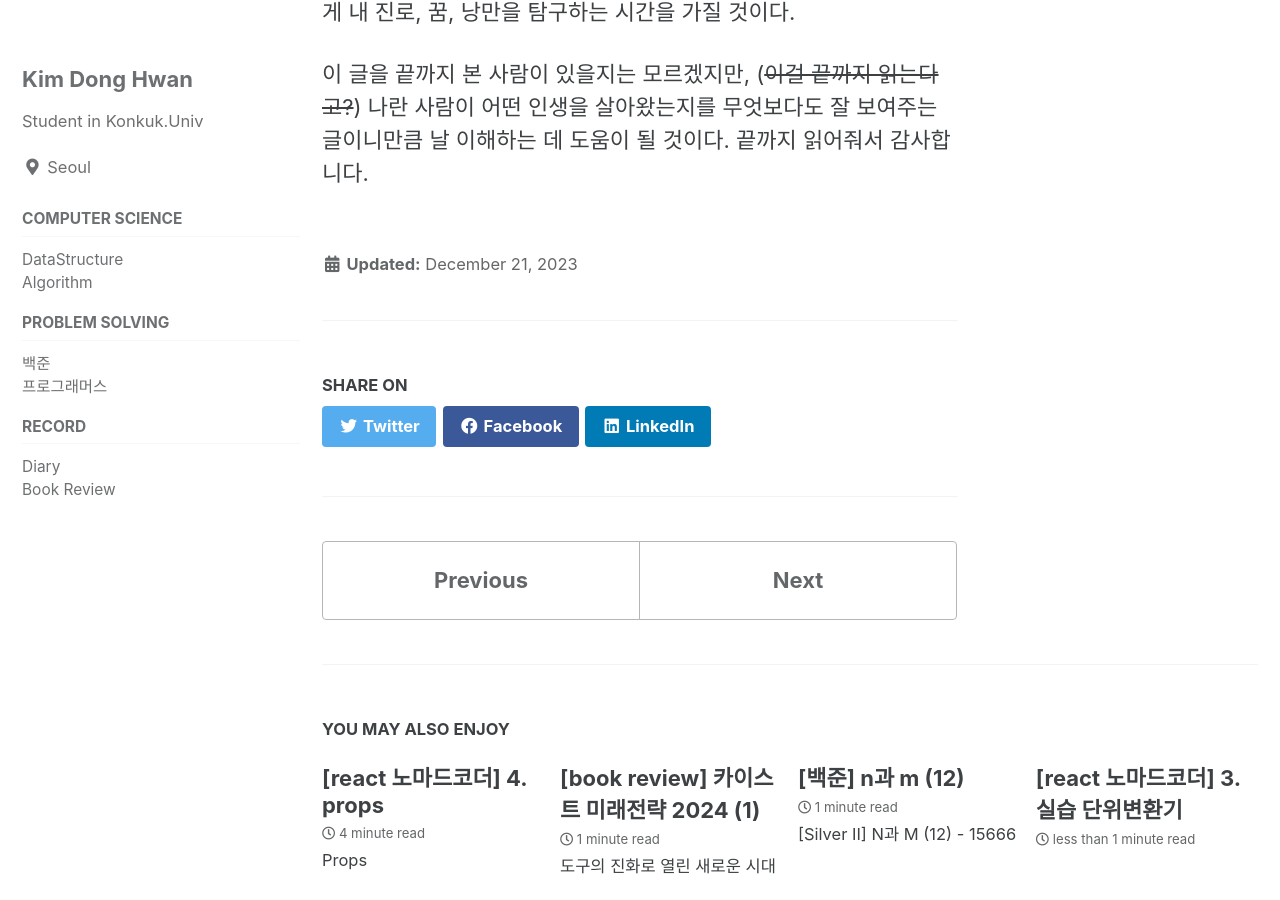
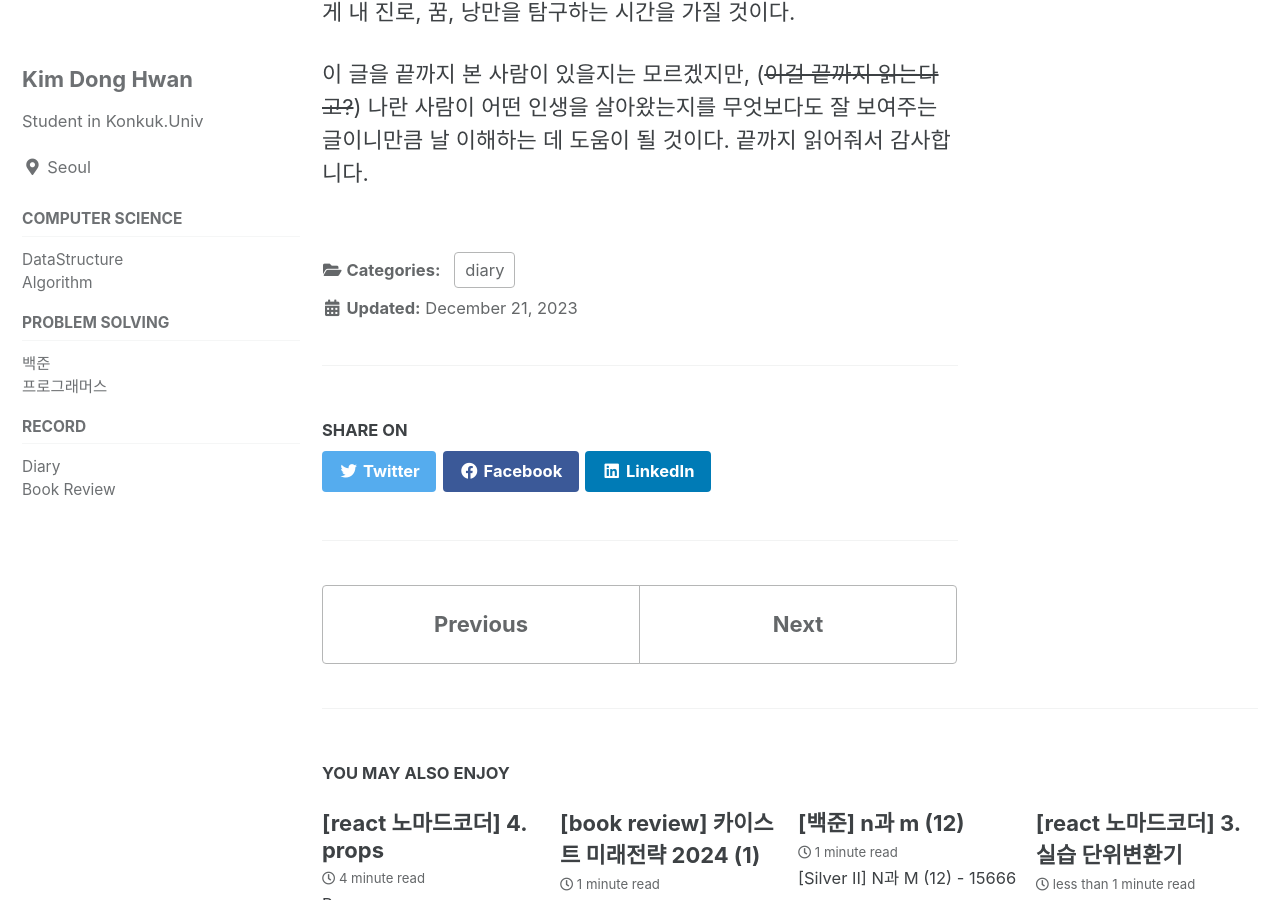
Before and after one commit to forwarder1121/forwarder1121.github.io_old, a Jekyll site: the page built from _posts/일기/2023-12-21-[일기] 20대의 기회비용.md, in a window 1280 px wide and 900 px high, scrolled down 3405 px. Built offline with Jekyll 4.4.1, drawn with Linux system fonts in a browser that asks for light colours; cached includes are drawn as plain includes; comment, search, counter and statistics services are not loaded.

Commit message:
fix : url

```diff
--- a/_posts/일기/2023-12-21-[일기] 20대의 기회비용.md
+++ b/_posts/일기/2023-12-21-[일기] 20대의 기회비용.md
@@ -1,5 +1,6 @@
 ---
-published: true
+categories:
+  - diary
 ---
 
 일기
```
